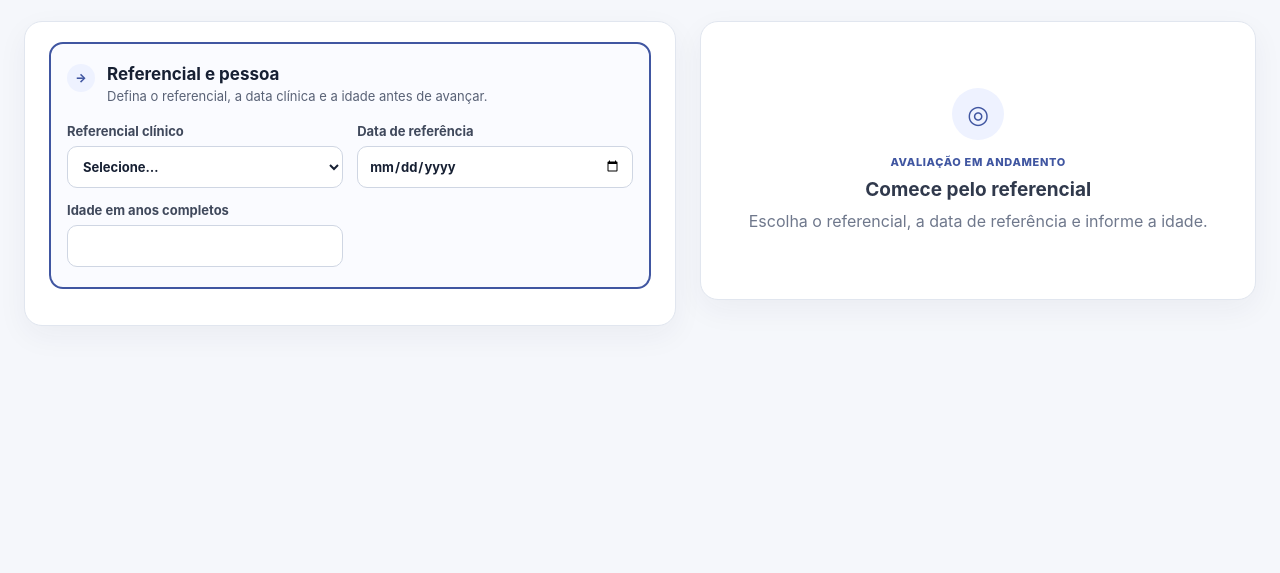
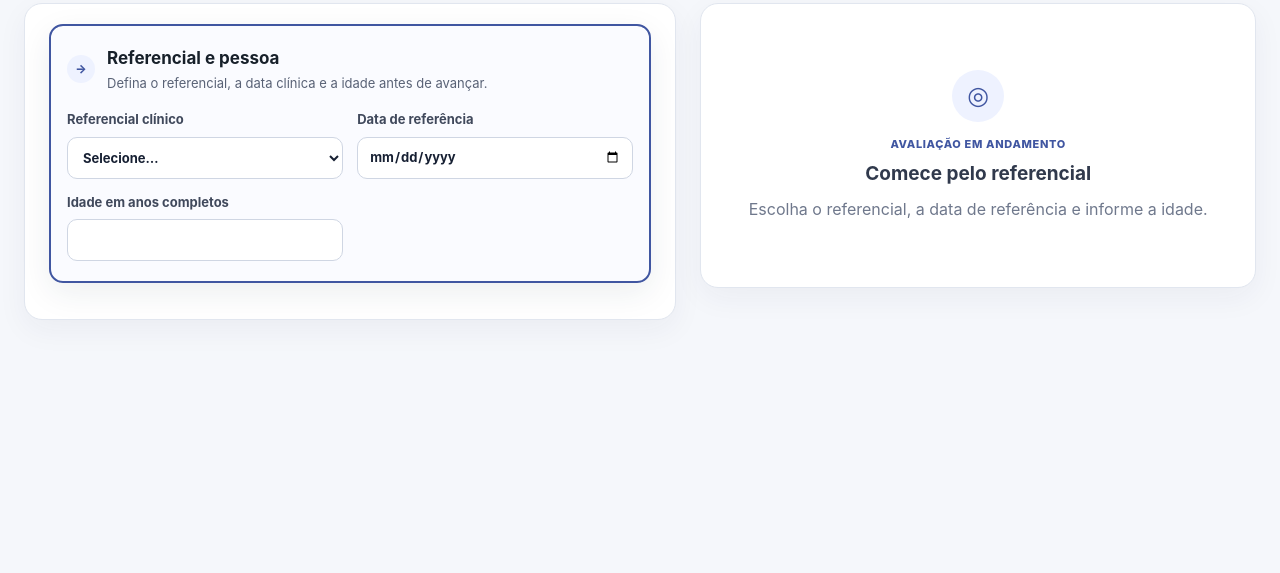
Before and after one commit to allanofs/Motor-de-Rastreio, a website built with Vite: page v3/pilot/ccr/index.html in a window 1280 px wide. Shown: the part 227-800 px from the top of the page. Built offline with nearby package versions, Linux system fonts and the light colour scheme.

Commit message:
style(ccr): load Mama-inspired visual convergence layer

```diff
--- a/v3/pilot/ccr/polish.css
+++ b/v3/pilot/ccr/polish.css
@@ -1,3 +1,5 @@
+@import url("./mama-inspired.css");
+
 /* Phase 7.4.3 presentation-only polish. No clinical logic lives here. */
 
 .result-panel {
```
